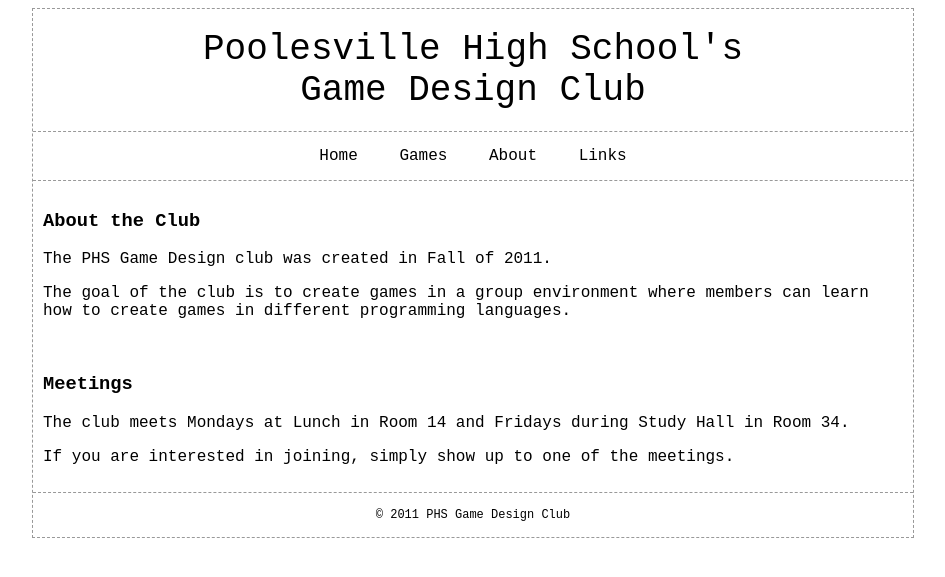
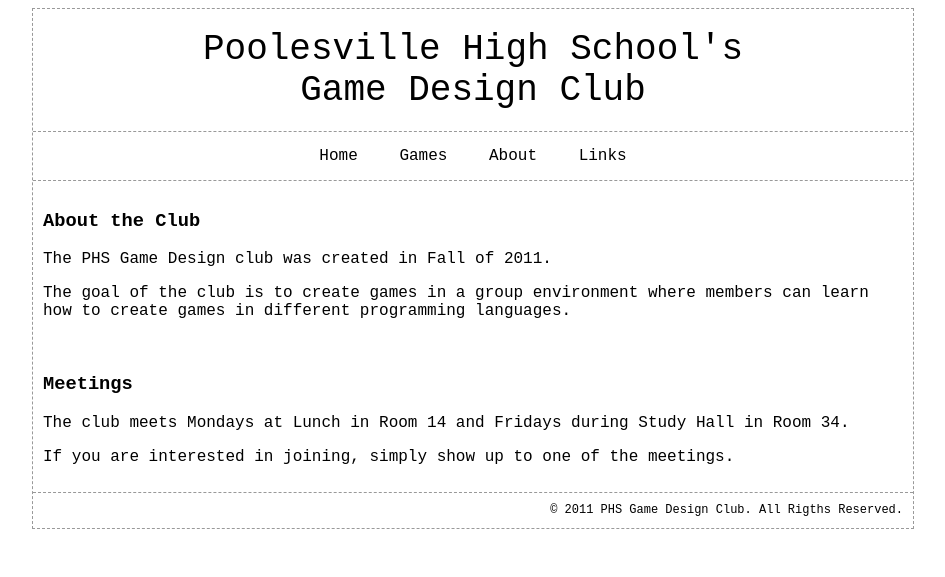
Before and after one commit to karaethonWadjet/phsgames.github.com, a PHP site: page /about.html in a window 1280 px wide. Shown: the top 577 px of the page, without its empty margins (167-1112 px from the left). Run offline with PHP 8.4, Linux system fonts and the light colour scheme; some libraries are stand-ins or nearby versions.

```diff
--- a/about.html
+++ b/about.html
@@ -58,8 +58,8 @@
         <!-- END CONTENT -->
         </div>
 
-         <div class="footer">
-        	&copy; 2011 PHS Game Design Club
+        <div class="footer">
+        	<div style="float:right;">&copy; 2011 PHS Game Design Club. All Rigths Reserved.</div>
             <div class="fb-like" data-href="http://phsgames.github.com" data-send="false" data-layout="button_count" data-width="45" data-show-faces="false" style="float:left;"></div>
         </div>
 
--- a/games.html
+++ b/games.html
@@ -67,8 +67,8 @@
         <!-- END CONTENT -->
         </div>
 
-         <div class="footer">
-        	&copy; 2011 PHS Game Design Club
+          <div class="footer">
+        	<div style="float:right;">&copy; 2011 PHS Game Design Club. All Rigths Reserved.</div>
             <div class="fb-like" data-href="http://phsgames.github.com" data-send="false" data-layout="button_count" data-width="45" data-show-faces="false" style="float:left;"></div>
         </div>
 
--- a/index.html
+++ b/index.html
@@ -46,7 +46,7 @@
         </div>
 
         <div class="footer">
-        	&copy; 2011 PHS Game Design Club
+        	<div style="float:right;">&copy; 2011 PHS Game Design Club. All Rigths Reserved.</div>
             <div class="fb-like" data-href="http://phsgames.github.com" data-send="false" data-layout="button_count" data-width="45" data-show-faces="false" style="float:left;"></div>
         </div>
 
--- a/links.html
+++ b/links.html
@@ -45,8 +45,8 @@
         <!-- END CONTENT -->
         </div>
 
-         <div class="footer">
-        	&copy; 2011 PHS Game Design Club
+        <div class="footer">
+        	<div style="float:right;">&copy; 2011 PHS Game Design Club. All Rigths Reserved.</div>
             <div class="fb-like" data-href="http://phsgames.github.com" data-send="false" data-layout="button_count" data-width="45" data-show-faces="false" style="float:left;"></div>
         </div>
 
--- a/style.css
+++ b/style.css
@@ -29,13 +29,17 @@
 }
 
 .footer{
-	padding:15px;
 	text-align:center;
 	font-size:12px;
 	border: 1px dashed #999;
 	border-left:none;
 	border-right:none;
 	border-bottom:none;
+	height:35px;
+}
+
+.footer div{
+	padding: 10px;
 }
 
 .links{
```
